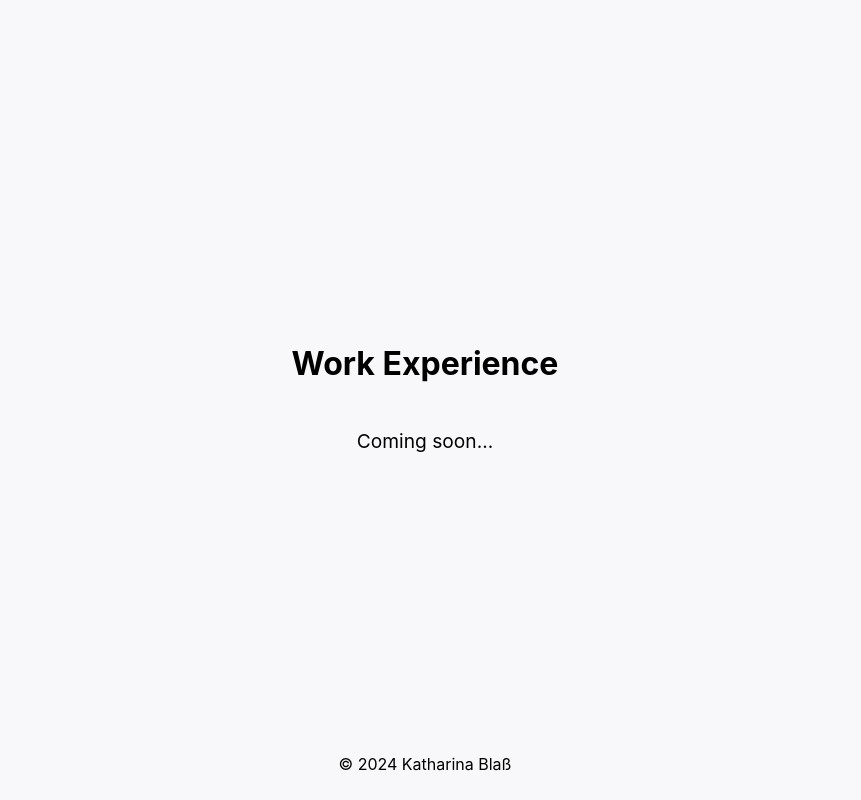
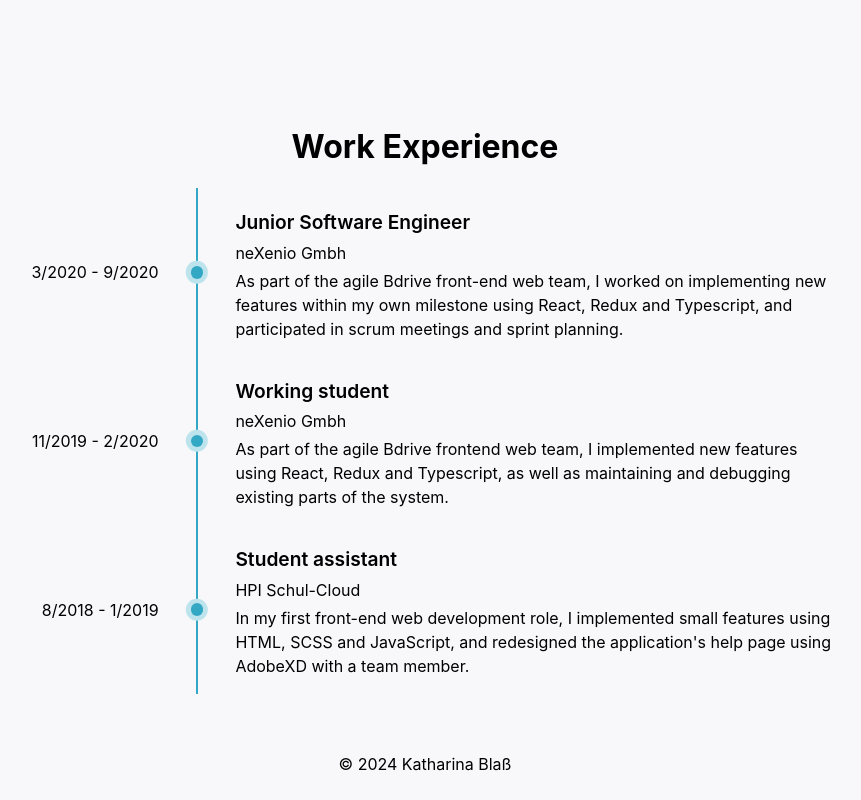
Before and after one commit to KatharinaBlass/MyHomepage, a React (Create React App) app: page / in a window 1280 px wide. Shown: the part 2400-3200 px from the top of the page, without its empty margins (215-1076 px from the left). Built offline with nearby package versions, Linux system fonts and the light colour scheme.

Commit message:
extracted the TimelineItem & added content for work expereice section

```diff
--- a/src/components/EduListItem.tsx
+++ b/src/components/TimelineItem.tsx
@@ -1,6 +1,4 @@
 import styled from 'styled-components'
-import { Edu } from '../page/Education'
-import React from 'react'
 
 const ItemLayoutWrapper = styled.div`
   display: flex;
@@ -26,13 +24,17 @@ const InfoWrapper = styled.div`
   padding: 1rem 0;
   max-width: 600px;
 `
-const Subject = styled.p`
+const Title = styled.p`
   margin: 0.25rem 0;
   font-weight: 600;
   font-size: 1.2rem;
 `
-const Details = styled.p`
+const Subtitle = styled.p`
   margin: 0;
+`
+const Description = styled.p`
+  margin-bottom: 0;
+  margin-top: 0.25rem;
 `
 const BulletPointContainer = styled.div`
   margin: 0 2rem;
@@ -71,9 +73,20 @@ const Line = styled.span`
   transform: translateX(-50%);
 `
 
-export default function EduListItem(props: Edu) {
+export type TimelineItemType = {
+  title: string
+  organizationName: string
+  start: Date
+  end: Date
+  degree?: string
+  grade?: number
+  description?: string
+}
+
+export default function TimelineItem(props: TimelineItemType) {
   const startDate = formatDate(props.start)
   const endDate = formatDate(props.end)
+
   return (
     <ItemLayoutWrapper>
       <DateRange>{startDate + ' - ' + endDate}</DateRange>
@@ -84,12 +97,13 @@ export default function EduListItem(props: Edu) {
       </BulletPointContainer>
       <InfoWrapper>
         <MobileDateRange>{startDate + ' - ' + endDate}</MobileDateRange>
-        <Subject>{props.studySubject}</Subject>
-        <Details>
-          {props.universityName}
-          {props.degreeType && <span>, {props.degreeType}</span>}
+        <Title>{props.title}</Title>
+        <Subtitle>
+          {props.organizationName}
+          {props.degree && <span>, {props.degree}</span>}
           {props.grade && <span> - Grade: {props.grade.toFixed(1)}</span>}
-        </Details>
+        </Subtitle>
+        {props.description && <Description>{props.description}</Description>}
       </InfoWrapper>
     </ItemLayoutWrapper>
   )
--- a/src/page/Education.tsx
+++ b/src/page/Education.tsx
@@ -1,6 +1,5 @@
 import styled from 'styled-components'
-import EduListItem from '../components/EduListItem'
-import React from 'react'
+import TimelineItem, { TimelineItemType } from '../components/TimelineItem'
 
 const EducationContent = styled.div`
   display: flex;
@@ -10,50 +9,36 @@ const EducationContent = styled.div`
   height: 100vh;
 `
 
-export type Edu = {
-  universityName: string
-  universityLocation: string
-  degreeType?: string
-  studySubject: string
-  grade?: number
-  start: Date
-  end: Date
-}
-
-const eduCareer: Edu[] = [
+const eduCareer: TimelineItemType[] = [
   {
-    universityName: 'Hochschule für Technik und Wirtschaft Berlin',
-    universityLocation: 'Berlin',
-    degreeType: 'Master of Science',
-    studySubject: 'International Media Informatics',
-    grade: 1.1,
+    organizationName: 'Hochschule für Technik und Wirtschaft Berlin',
+    title: 'International Media Informatics',
     start: new Date(2020, 9, 1),
     end: new Date(2023, 10, 23),
+    degree: 'Master of Science',
+    grade: 1.1,
   },
   {
-    universityName: 'Udacity',
-    universityLocation: 'Online',
-    degreeType: 'Nanodegree',
-    studySubject: 'User Experience Design',
+    organizationName: 'Udacity',
+    title: 'User Experience Design',
     start: new Date(2020, 11, 1),
     end: new Date(2021, 1, 27),
+    degree: 'Nanodegree',
   },
   {
-    universityName: 'Hasso-Plattner-Institut',
-    universityLocation: 'Potsdam',
-    degreeType: 'Bachelor of Science',
-    studySubject: 'IT-Systems Engineering',
-    grade: 1.8,
+    organizationName: 'Hasso-Plattner-Institut',
+    title: 'IT-Systems Engineering',
     start: new Date(2016, 9, 1),
     end: new Date(2020, 2, 31),
+    degree: 'Bachelor of Science',
+    grade: 1.8,
   },
   {
-    universityName: 'Friedrich-Schiller-Gymnasium',
-    universityLocation: 'Königs Wusterhausen',
-    studySubject: 'A-Levels',
-    grade: 1.0,
+    organizationName: 'Friedrich-Schiller-Gymnasium',
+    title: 'A-Levels',
     start: new Date(2010, 7, 1),
     end: new Date(2016, 5, 25),
+    grade: 1.0,
   },
 ]
 
@@ -63,7 +48,7 @@ export default function Education({ id }: { id: string }) {
       <h1>Education</h1>
       <div>
         {eduCareer.map((edu) => (
-          <EduListItem {...edu} key={edu.studySubject} />
+          <TimelineItem {...edu} key={edu.title} />
         ))}
       </div>
     </EducationContent>
--- a/src/page/Work.tsx
+++ b/src/page/Work.tsx
@@ -1,4 +1,5 @@
 import styled from 'styled-components'
+import TimelineItem, { TimelineItemType } from '../components/TimelineItem'
 
 const WorkContent = styled.div`
   display: flex;
@@ -7,17 +8,43 @@ const WorkContent = styled.div`
   justify-content: center;
   height: 100vh;
 `
-const ComingSoonText = styled.p`
-  font-size: 1.2rem;
-  line-height: 180%;
-  max-width: 600px;
-`
+
+const workCareer: TimelineItemType[] = [
+  {
+    organizationName: 'neXenio Gmbh',
+    title: 'Junior Software Engineer',
+    start: new Date(2020, 2, 1),
+    end: new Date(2020, 8, 30),
+    description:
+      'As part of the agile Bdrive front-end web team, I worked on implementing new features within my own milestone using React, Redux and Typescript, and participated in scrum meetings and sprint planning.',
+  },
+  {
+    organizationName: 'neXenio Gmbh',
+    title: 'Working student',
+    start: new Date(2019, 10, 1),
+    end: new Date(2020, 1, 29),
+    description:
+      'As part of the agile Bdrive frontend web team, I implemented new features using React, Redux and Typescript, as well as maintaining and debugging existing parts of the system.',
+  },
+  {
+    organizationName: 'HPI Schul-Cloud',
+    title: 'Student assistant',
+    start: new Date(2018, 7, 1),
+    end: new Date(2019, 0, 31),
+    description:
+      "In my first front-end web development role, I implemented small features using HTML, SCSS and JavaScript, and redesigned the application's help page using AdobeXD with a team member.",
+  },
+]
 
 export default function Work({ id }: { id: string }) {
   return (
     <WorkContent id={id}>
       <h1>Work Experience</h1>
-      <ComingSoonText>Coming soon...</ComingSoonText>
+      <div>
+        {workCareer.map((work) => (
+          <TimelineItem {...work} key={work.title} />
+        ))}
+      </div>
     </WorkContent>
   )
 }
```
